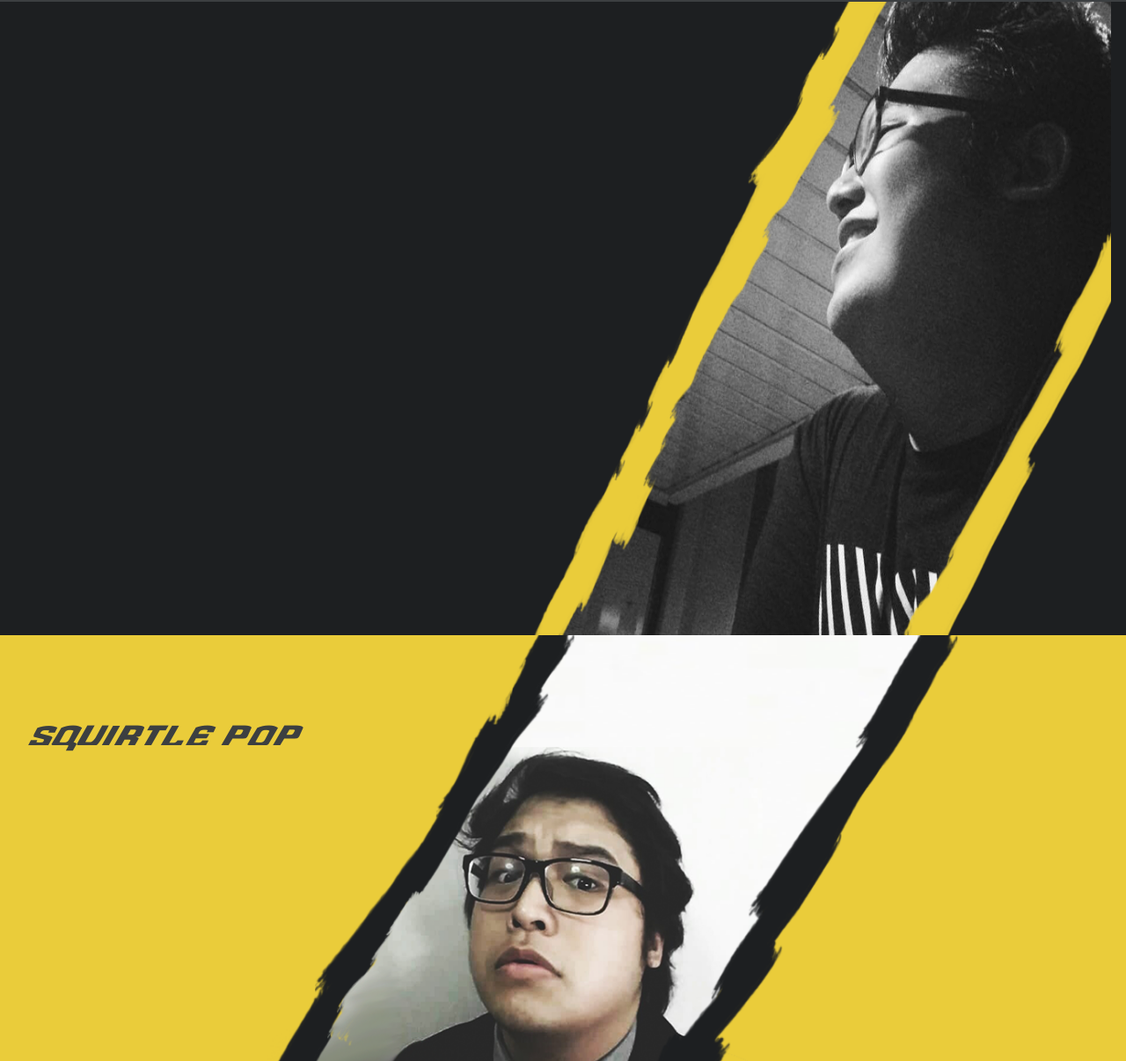
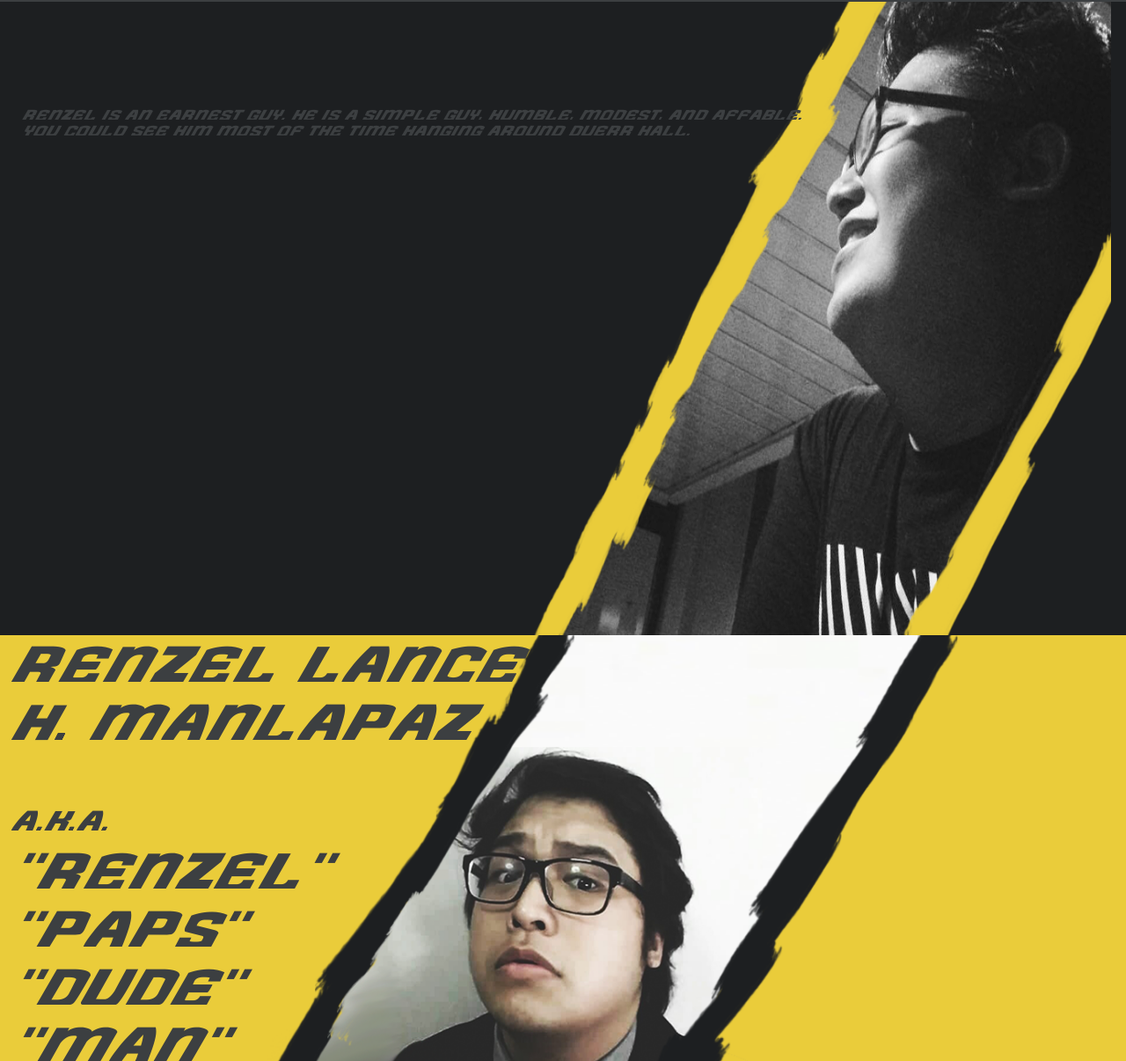
Before and after one commit to SaintDrei/hello-partner, a plain HTML site: page index.html in a window 1280 px wide. Shown: the part 78-1284 px from the top of the page at 88% size. Drawn offline with nearby package versions, Linux system fonts and the light colour scheme.

Commit message:
Final
Completed everything.

```diff
--- a/content/script.js
+++ b/content/script.js
@@ -19,4 +19,10 @@ $(".stats-link").click(function() {
         'slow');
 });
 
+     $(".full-name").click(function() {
+    $('html,body').animate({
+        scrollTop: $(".about-container").offset().top},
+        'slow');
 });
+
+});
--- a/content/style.css
+++ b/content/style.css
@@ -96,8 +96,21 @@ margin-left: auto;
 }
 
 .about-text {
-    color: white;
+    color: #535353;
     background-color: transparent;
+
+
+    width: 70vw;
+    height: 100%;
+    font-family: needForSpeed;
+    color: #3c3f41;
+
+    text-align: left;
+    vertical-align: middle;
+
+    font-size: 1em;
+    margin-left: 2%;
+    margin-top: 25vh;
 }
 
 .stats-container {
@@ -108,7 +121,7 @@ margin-left: auto;
 }
 
 .top5-container {
-    background-image: url(imgs/1366-750-div3.png);
+    background-image: url(imgs/div3.jpg);
     background-size: 100% 100%;
     height: 110vh;
 }
@@ -122,13 +135,11 @@ margin-left: auto;
 
     text-align: left;
     vertical-align: middle;
-    margin-top: 12vh;
+
     font-size: 2em;
-    margin-left: 1em;
+    margin-left: 1%;
 }
-.top-left:hover{
-    color: #535353;
-}
+
 
 .bot-right {
     background-color: transparent;
@@ -153,3 +164,29 @@ margin-left: auto;
     width: 100vw;
     height:
 }
+
+.full-name {
+    font-size: 1.8em;
+    background-color: transparent;
+
+}
+.full-name:hover{
+    cursor: pointer;
+    color: #535353;
+}
+
+.aka-name {
+     font-size: 1.8em;
+    background-color: transparent;
+}
+.aka-name:hover{
+
+    color: #535353; cursor:default;
+}
+
+.top-item-1 {
+    -webkit-clip-path: polygon(66% 2%, 66% 2%, 75% 100%, 0% 100%);
+    background-image: url(imgs/div3.jpg);
+    width: 30%;
+    height: 80vh;
+}
--- a/index.html
+++ b/index.html
@@ -35,14 +35,18 @@
         <div class="main-container col">
             <div class="about-container row">
                 <div class="about-text">
-                There is a place in the distance, a place that i keep dreaming of. No time and space, no resistance, where we could dance like there's no tomorrow."
+                Renzel is an earnest guy. He is a simple guy, humble, modest, and affable. You could see him most of the time hanging around Duerr hall.
                 </div>
                 <div class="about-image-conatiner">
 
                 </div>
             </div>
             <div class="stats-container row">
-                <div class="top-left">Squirtle pop</div>
+                <div class="top-left"> <span class="full-name" >Renzel Lance <br>H. Manlapaz</span>
+                <br><br>
+                    A.K.A.
+                    <span class="aka-name"><br>"Renzel"<br>"Paps"<br>"Dude"<br>"Man"<br>"Pre"<br>"Bro"</span>
+                </div>
                 <div class="bot-right">"Keep dry.
                     <br>    Kahit hindi na
                     <br> kita ma-keep,
```
Also changed, not shown: content/imgs/div3.jpg (added).
